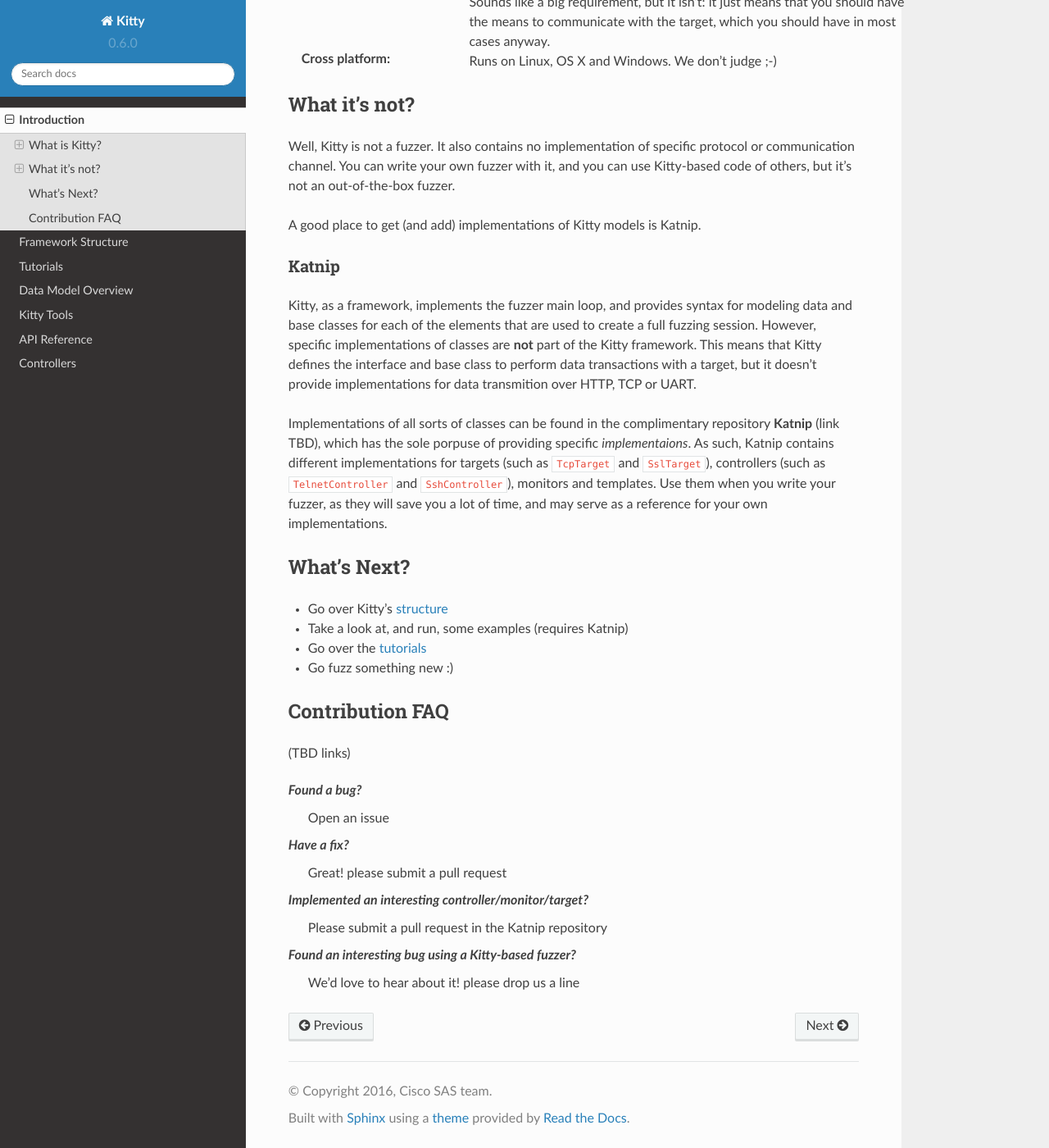
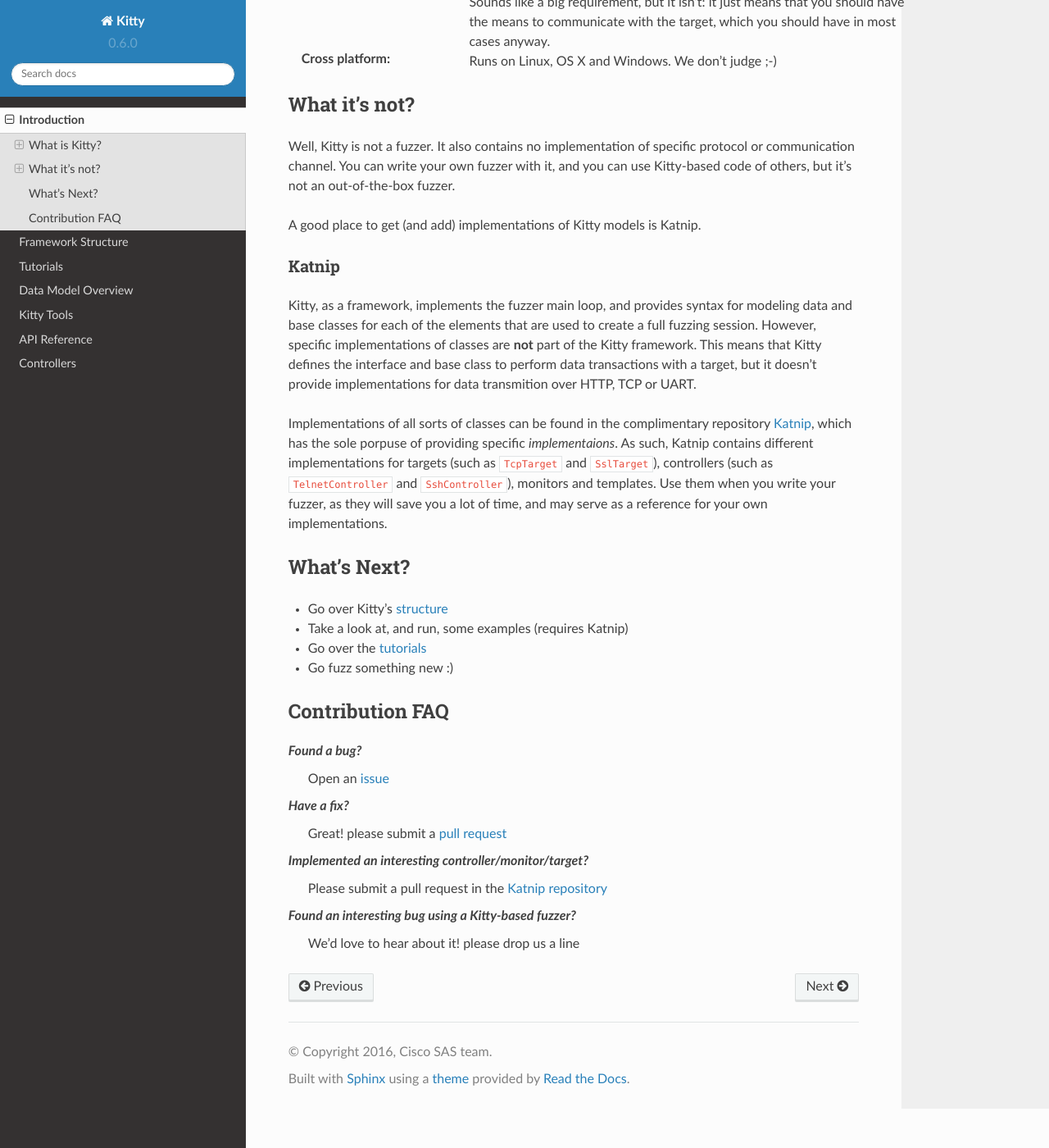
Before and after one commit to cisco-sas/kitty, a Sphinx documentation site: the page built from docs/source/base_introduction.rst, in a window 1280 px wide and 1400 px high, scrolled down 997 px. Shown: the whole window at 82% size. Built offline with Sphinx 7.4.7 and the Read the Docs theme 2.0.0, drawn with Linux system fonts in a browser that asks for light colours; formulas are drawn with MathJax 3.

Commit message:
added missing links to documentations

```diff
--- a/docs/source/base_introduction.rst
+++ b/docs/source/base_introduction.rst
@@ -83,7 +83,7 @@
 for data transmition over HTTP, TCP or UART.
 
 Implementations of all sorts of classes can be found in the complimentary
-repository **Katnip** (link TBD), which has the sole porpuse of providing specific
+repository Katnip_, which has the sole porpuse of providing specific
 *implementaions*. As such, Katnip contains different implementations for
 targets (such as ``TcpTarget`` and ``SslTarget``), controllers (such as
 ``TelnetController`` and ``SshController``), monitors and templates. Use
@@ -101,16 +101,16 @@
 Contribution FAQ
 ----------------
 
-(TBD links)
-
 *Found a bug?*
-   Open an issue
+   Open an `issue <https://github.com/cisco-sas/kitty/issues/new>`_
 
 *Have a fix?*
-   Great! please submit a pull request
+   Great! please submit a `pull request <https://github.com/cisco-sas/kitty/compare>`_
 
 *Implemented an interesting controller/monitor/target?*
-   Please submit a pull request in the Katnip repository
+   Please submit a pull request in the `Katnip repository <https://github.com/cisco-sas/katnip>`_
 
 *Found an interesting bug using a Kitty-based fuzzer?*
    We'd love to hear about it! please drop us a line
+
+.. _Katnip: https://github.com/cisco-sas/katnip
```
Also changed, not shown: docs/source/base_structure.rst (+5 -3 lines).
